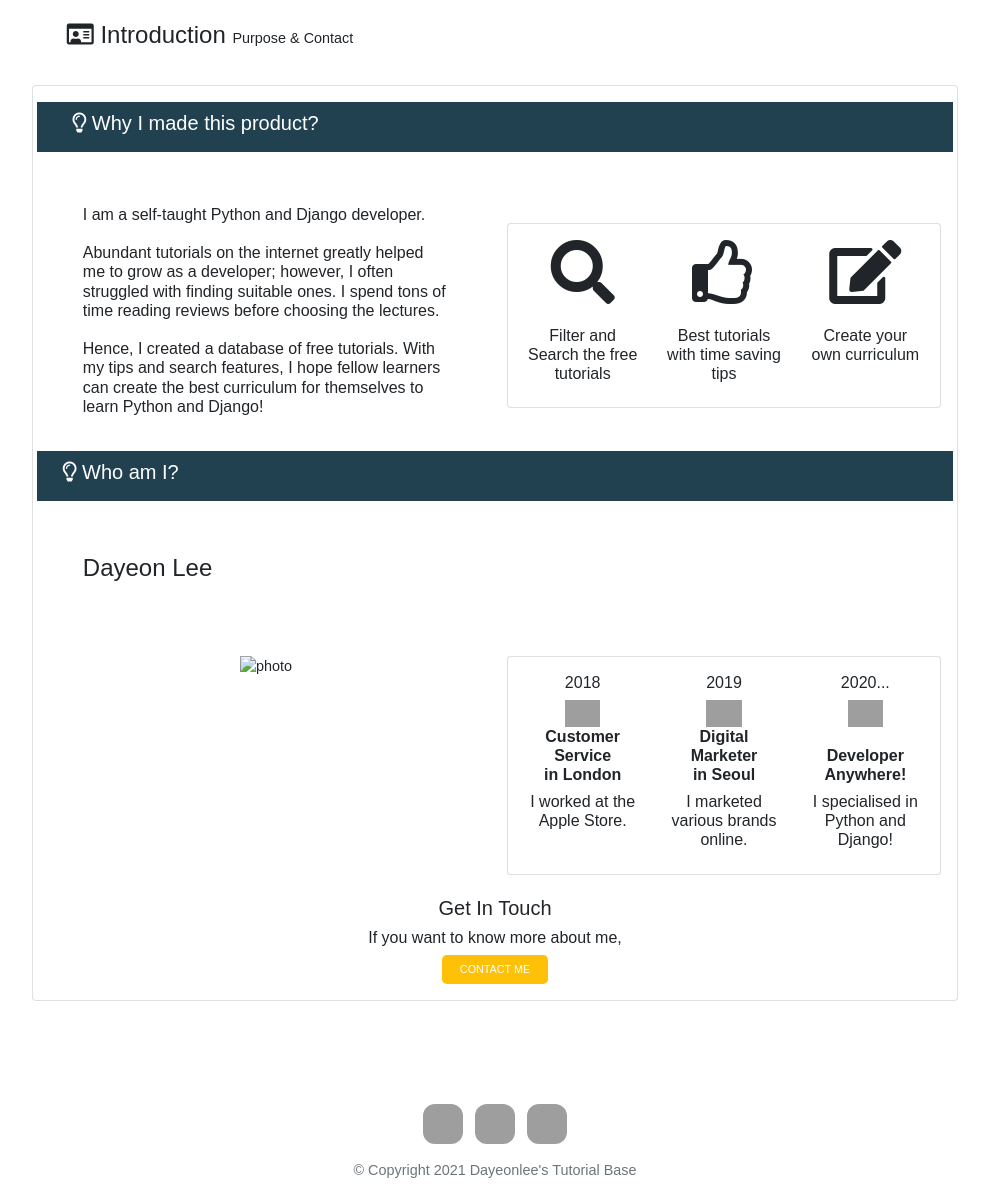
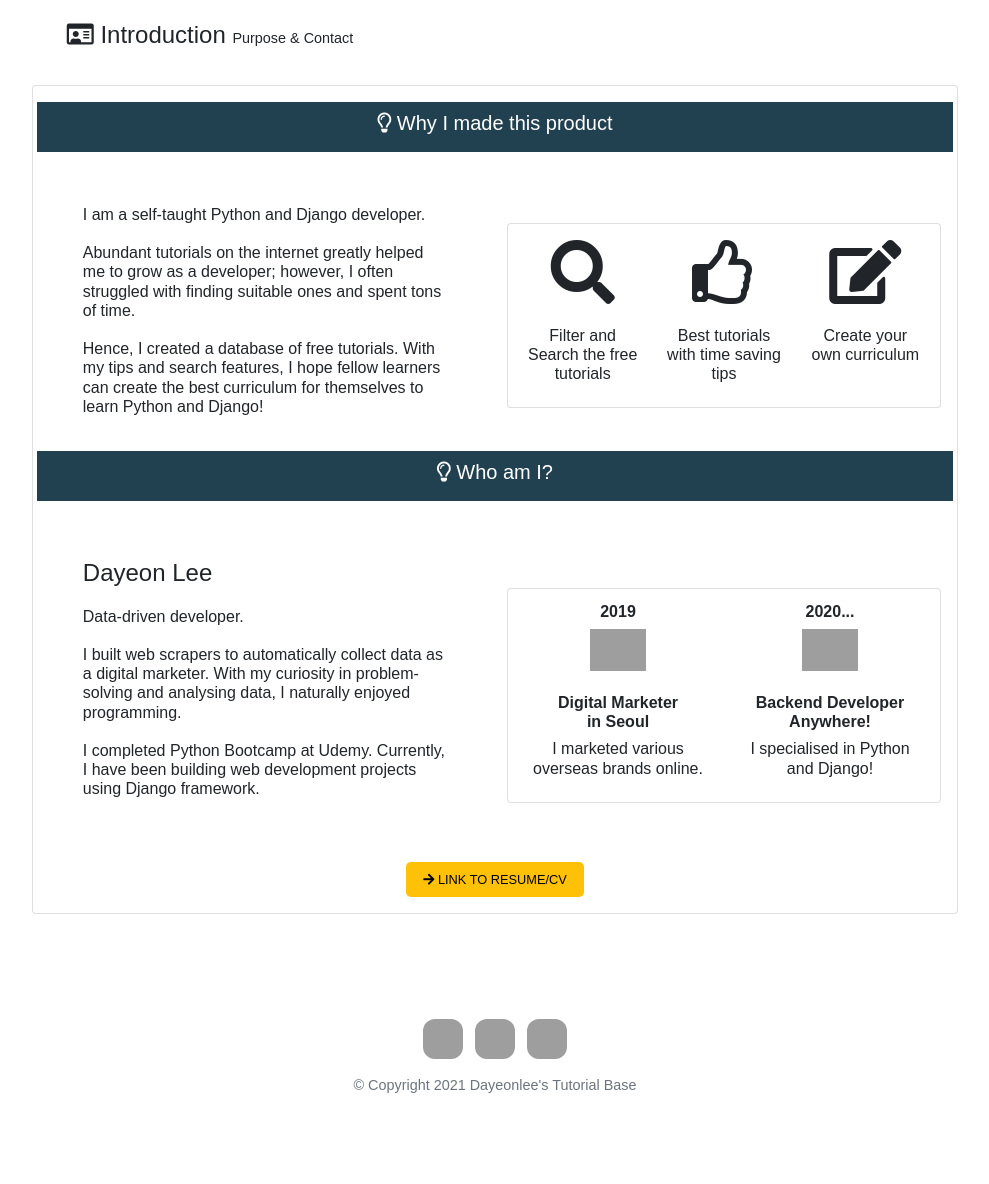
Before and after one commit to day-lee/2021_Tutorial_Base, a Django app: page /contact/ in a window 1280 px wide. Shown: the part 57-1241 px from the top of the page, without its empty margins (145-1134 px from the left). After the commit the page ends 1150 px from the top, so only its background shows below. Run offline with Django 3.2, Linux system fonts and the light colour scheme; some libraries are stand-ins or nearby versions; grey boxes are pictures that could not be loaded.

Commit message:
Update intro content and layout

```diff
--- a/static/css/main.css
+++ b/static/css/main.css
@@ -99,7 +99,6 @@
 	}
 
 	.register-button {
-	    font-weight: 900;
         color: black;
         font-size: 0.8rem;
         font-family:sans-serif;
@@ -195,8 +194,30 @@
     }
 
 /* Contact */
+
+    .purpose-statement {
+        text-align: left;
+        padding: 7px 5%;
+        font-color: black;
+        font-size: 1rem;
+        font-weight: 600;
+    }
+
+    .intro-statement {
+        text-align: left;
+        padding: 4% 5%;
+        font-color: black;
+        font-size: 1rem;
+        font-weight: 600;
+    }
+
     .features {
         padding-top: 3%;
+    }
+
+    .past-experience {
+        padding-top: 3%;
+        margin-top: 15%;
     }
 
     .contact-icons {
@@ -238,6 +259,13 @@
 	    font-weight: 400;
 	}
 
+	.goto-cv {
+	    font-weight: 400;
+        color: black;
+        font-size: 0.8rem;
+        font-family:sans-serif;
+
+	}
 
 /* footer */
 	.velog {
@@ -392,23 +420,6 @@
         padding: 10px 12%;
     }
 
-/* Contact */
-
-    .purpose-statement-en {
-        text-align: left;
-        padding: 7px 5%;
-        font-color: black;
-        font-size: 1rem;
-        font-weight: 600;
-    }
-
-    .purpose-statement-ko {
-        text-align: left;
-        padding: 7px 4%;
-        font-color: black;
-        font-size: 0.9rem;
-        font-weight: 600;
-    }
 
 /* Community Board */
     .chalkboard {
--- a/templates/contact.html
+++ b/templates/contact.html
@@ -19,17 +19,17 @@
         <br>
           <div class="card card-body ">
             <div class="row intro-container">
-                  <div class="col-md-4">
-                      <h5><i class="far fa-lightbulb"></i> Why I made this product?</h5></div></div><br>
+                  <div class="col-md">
+                      <h5><i class="far fa-lightbulb"></i> Why I made this product</h5></div></div><br>
                   <div class="row">
-                    <div class="col-sm-6 purpose-statement-en">
+                    <div class="col-sm-6 purpose-statement">
                     <br>
                         <h6>I am a self-taught Python and Django developer. <br><br>
                         Abundant tutorials on the internet greatly helped me to grow as a developer;
-                        however, I often struggled with finding suitable ones.
-                        I spend tons of time reading reviews before choosing the lectures.<br><br>
+                        however, I often struggled with finding suitable ones and spent tons of time.<br><br>
                         Hence, I created a database of free tutorials. With my tips and search features,
-                        I hope fellow learners can create the best curriculum for themselves to learn Python and Django! <br><br>
+                        I hope fellow learners can create the best curriculum for themselves to learn Python and Django!
+                        <br><br>
                         </h6>
                     </div>
                     <div class="col-sm-6 features">
@@ -56,64 +56,48 @@
 
 
             <div class="row intro-container">
-                  <div class="col-md-2">
-                  <h5><i class="far fa-lightbulb"></i> Who am I?
-                  </h5></div>
+                <div class="col-md">
+                    <h5><i class="far fa-lightbulb"></i> Who am I?</h5>
+                </div>
             </div><br>
 
             <div class="row">
-                  <div class="col-sm-6 purpose-statement-en"><br>
-                      <h2> Dayeon Lee </h2> <br><br>
+                <div class="col-sm-6 intro-statement">
+                     <h2> Dayeon Lee </h2>
+                        <h6>Data-driven developer. <br><br>
+                            I built web scrapers to automatically collect data as a digital marketer.
+                            With my curiosity in problem-solving and analysing data, I naturally enjoyed programming.
+                            <br><br>
+                            I completed Python Bootcamp at Udemy.
+                            Currently, I have been building web development projects using Django framework.<br><br>
+                        </h6>
                 </div>
 
-                  <div class="col-sm-6 "><br>
-                       <br> <br>
-                  </div>
-              </div>
-
+        <div class="col-sm-6 ">
+          <div class="card card-body past-experience">
               <div class="row">
-             <div class="col-lg-6">
-
-              <img class="profile_img" src="" alt="photo">
-
-             </div>
-        <div class="col-lg-6">
-        <div class="middle-container">
-
-          <div class="card card-body">
-
-              <div class="row">
-                <div class="col-sm year18">
-                      <h6>2018</h6>
-                      <img class="apple circular" src="https://emojipedia-us.s3.dualstack.us-west-1.amazonaws.com/thumbs/120/apple/271/red-apple_1f34e.png" alt="2018">
-                    <h6><strong>Customer Service <br> in London</strong></h6>
-                      <h6>I worked at the Apple Store.</h6>
-                </div>
 
                  <div class="col-sm year19">
-                      <h6>2019</h6>
+                     <h6><strong>2019</strong></h6>
                       <img class="light-bulb" src="https://emojipedia-us.s3.dualstack.us-west-1.amazonaws.com/thumbs/120/apple/271/light-bulb_1f4a1.png" alt="2019">
+                      <br><br>
                      <h6><strong>Digital Marketer<br>in Seoul</strong></h6>
-                      <h6>I marketed various brands online. </h6>
+                      <h6>I marketed various overseas brands online. </h6>
                  </div>
 
                  <div class="col-sm year20">
-                      <h6>2020...</h6>
+                      <h6><strong>2020...</strong></h6>
                       <img class="laptop_lady" src="https://emojipedia-us.s3.dualstack.us-west-1.amazonaws.com/thumbs/120/apple/271/woman-technologist_1f469-200d-1f4bb.png" alt="2020">
-                     <h6><strong><br>Developer<br>Anywhere!</strong></h6>
+                      <br><br>
+                      <h6><strong>Backend Developer<br>Anywhere!</strong></h6>
                       <h6>I specialised in Python and Django!</h6>
                  </div>
               </div>
            </div>
         </div>
       </div>
-</div>
-                <div class="row justify-content-center">
-                    <div class="col-md">
-                        <br>
-                        <h5>Get In Touch</h5>
-                        <h6>If you want to know more about me, <br> </h6>
-                            <a href="mailto:iamdayeonlee@gmail.com" class="btn btn-md btn-warning ">CONTACT ME</a>
+             <a href="https://linkedin.com/in/dyleee" target="_blank" class="btn btn-lg btn-warning goto-cv ">
+                 <i class="fas fa-arrow-right"></i> Link to Resume/CV </a>
     </div>
 </div>
       </div>
```
Lines whose indentation alone changed are shown as unchanged.
